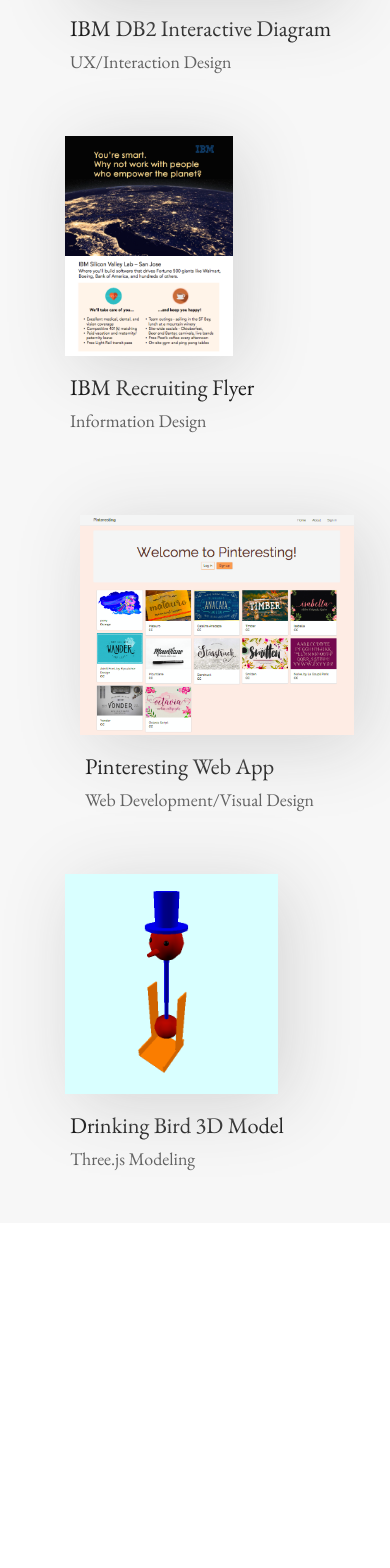
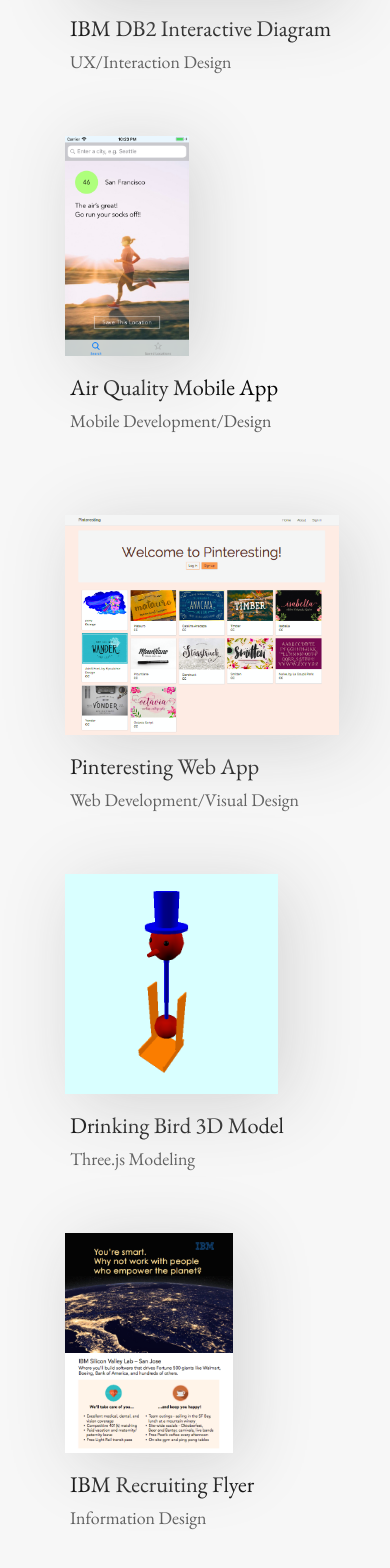
Before and after one commit to xtnchang/xtnchang.github.io, a plain HTML site: page index.html in a window 390 px wide. Shown: the part 4344-5912 px from the top of the page. Before the commit the page ends 5567 px from the top, so only its background shows below. Drawn offline with nearby package versions, Linux system fonts and the light colour scheme.

Commit message:
Add mobile app screenshots

```diff
--- a/index.html
+++ b/index.html
@@ -101,26 +101,30 @@
 					</div>
 
 					<div class="col-md-4 col-sm-12">
-						<a href="pages/flyer.html"><img src="assets/flyer.png" class="projects hvr-grow"/>
+						<a href="pages/flyer.html"><img src="assets/aircheck.png" class="projects hvr-grow"/>
 						</a>
-						<div><p class="caption">IBM Recruiting Flyer<br><span class="subcaption">Information Design</span></p></div>
+						<div><p class="caption">Air Quality Mobile App<br><span class="subcaption">Mobile Development/Design</span></p></div>
 					</div>
 
 				</div>
 				<br>
 
+					<div class="row">
 					<div class="col-md-4 col-sm-12">
 						<a href="pages/pinteresting.html"><img src="assets/pinteresting.png" class="projects hvr-grow"/>
 						</a>
 						<div><p class="caption">Pinteresting Web App<br><span class="subcaption">Web Development/Visual Design</span></p></div>
 					</div>
-					<div class="row">
 					<div class="col-md-4 col-sm-12">
 						<a href="pages/drinkingbird.html"><img src="assets/bird.png" class="projects hvr-grow"/>
 						</a>
 						<div><p class="caption">Drinking Bird 3D Model<br><span class="subcaption">Three.js Modeling</span></p></div>
 					</div>
-
+					<div class="col-md-4 col-sm-12">
+						<a href="pages/flyer.html"><img src="assets/flyer.png" class="projects hvr-grow"/>
+						</a>
+						<div><p class="caption">IBM Recruiting Flyer<br><span class="subcaption">Information Design</span></p></div>
+					</div>
 			  </div>
 				<br><br>
 		</section>
```
Also changed, not shown: assets/aircheck.png (added), 1 other file.
